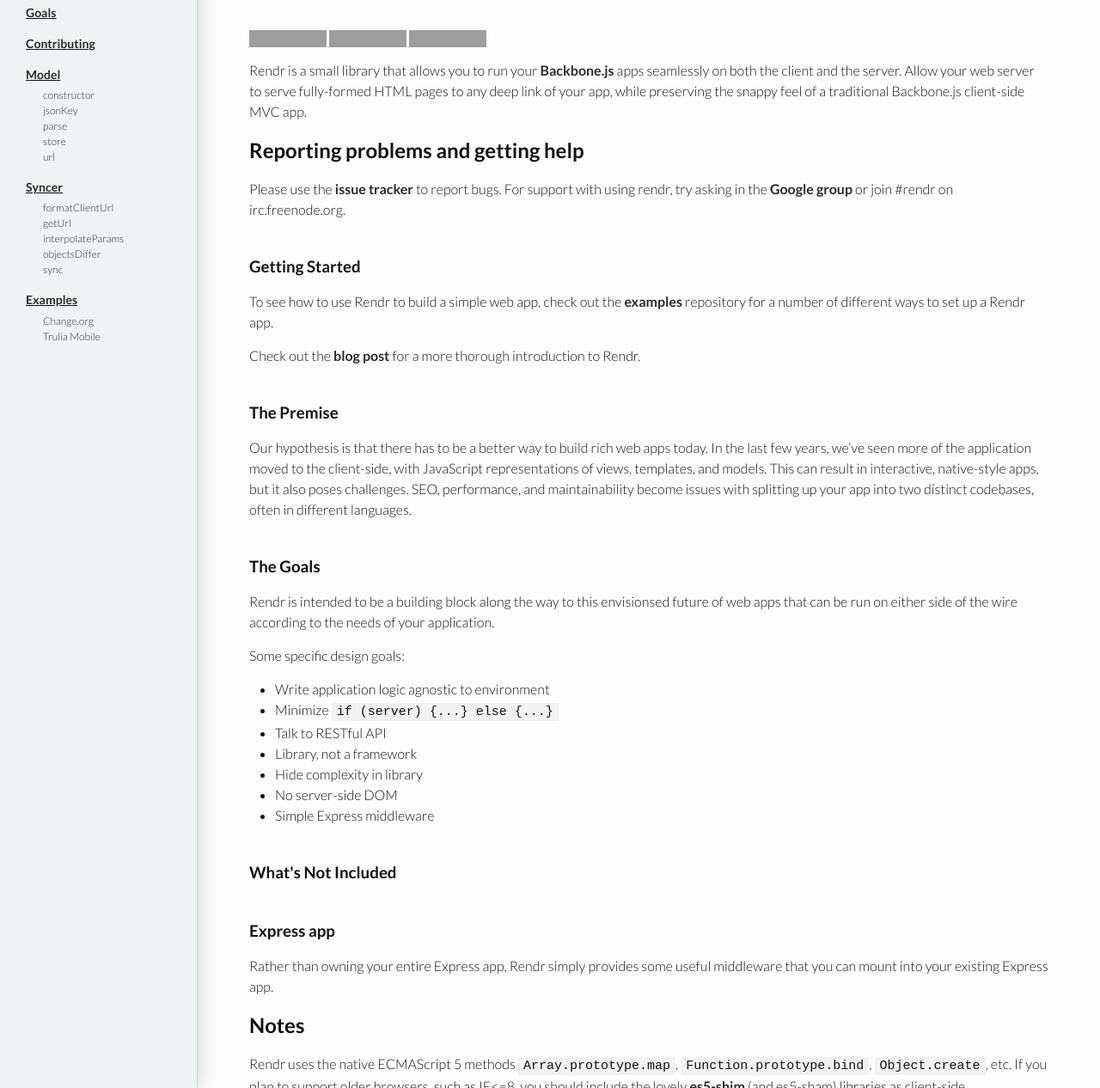
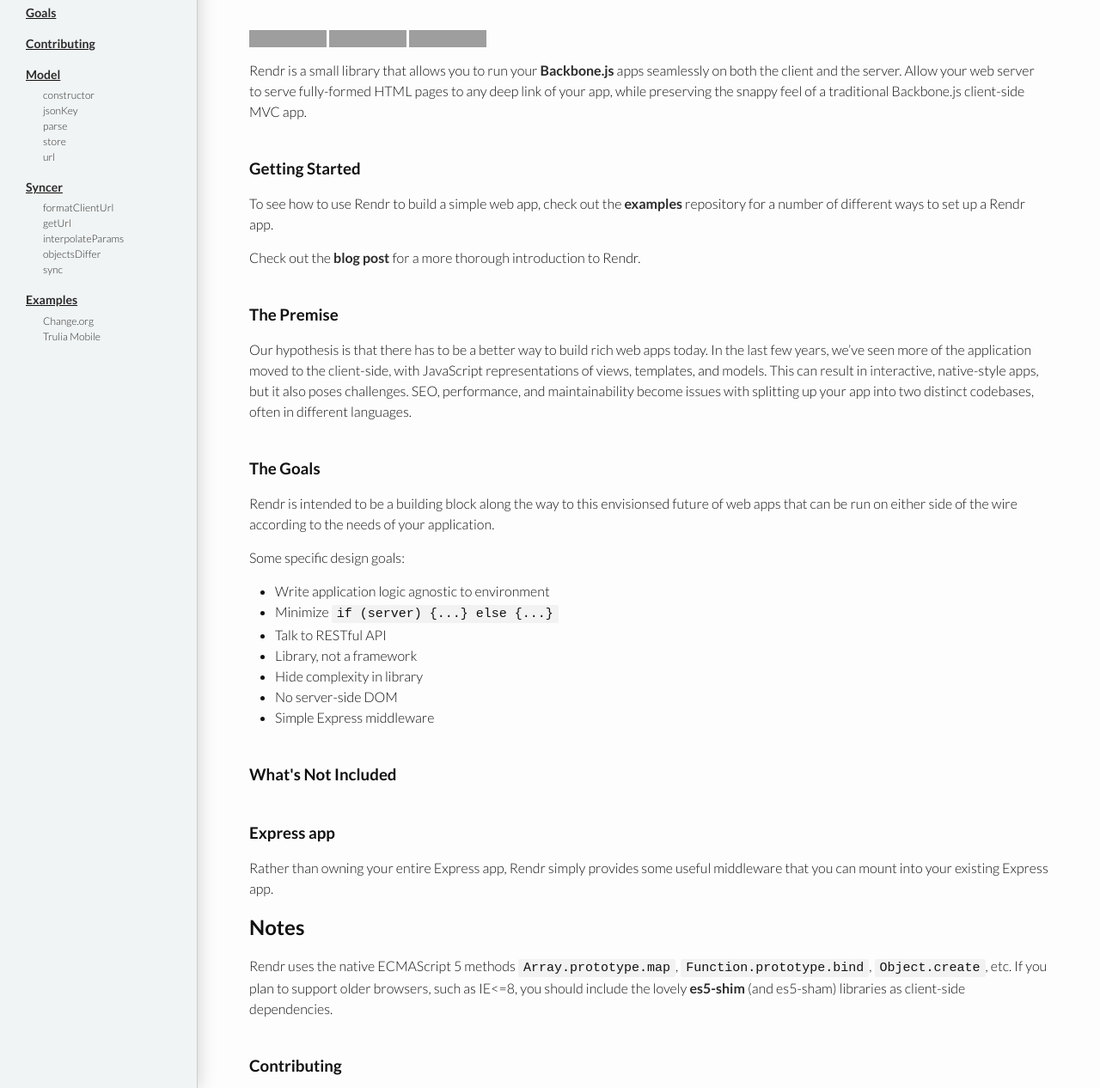
Before and after one commit to rendrjs/rendrjs.github.io, a Jekyll site: the page built from index.md, in a window 1280 px wide and 1400 px high, cut to the strip 134-1400 px from the top of the window. Shown: the whole strip at 86% size. Built offline with Jekyll 4.4.1, drawn with Linux system fonts in a browser that asks for light colours; Markdown is read by kramdown in place of the engine named in the settings; some of the changed text lies outside the part shown; grey boxes are pictures that could not be loaded.

Commit message:
moved the report issues to the bottom of the page near contributing

```diff
--- a/index.md
+++ b/index.md
@@ -11,16 +11,6 @@
 
 
 Rendr is a small library that allows you to run your [Backbone.js](http://backbonejs.org/) apps seamlessly on both the client and the server. Allow your web server to serve fully-formed HTML pages to any deep link of your app, while preserving the snappy feel of a traditional Backbone.js client-side MVC app.
-
-## Reporting problems and getting help
-
-Please use the [issue tracker][issues] to report bugs. For support with using
-rendr, try asking in the [Google group][ggroup] or join #rendr on
-irc.freenode.org.
-
-[ggroup]: https://groups.google.com/forum/#!forum/rendrjs
-[issues]: https://github.com/rendrjs/rendr/issues
-
 
 <h3 id="getting-started">Getting Started</h3>
 
```
Also changed, not shown: other parts of index.md (+9 -0 lines).
